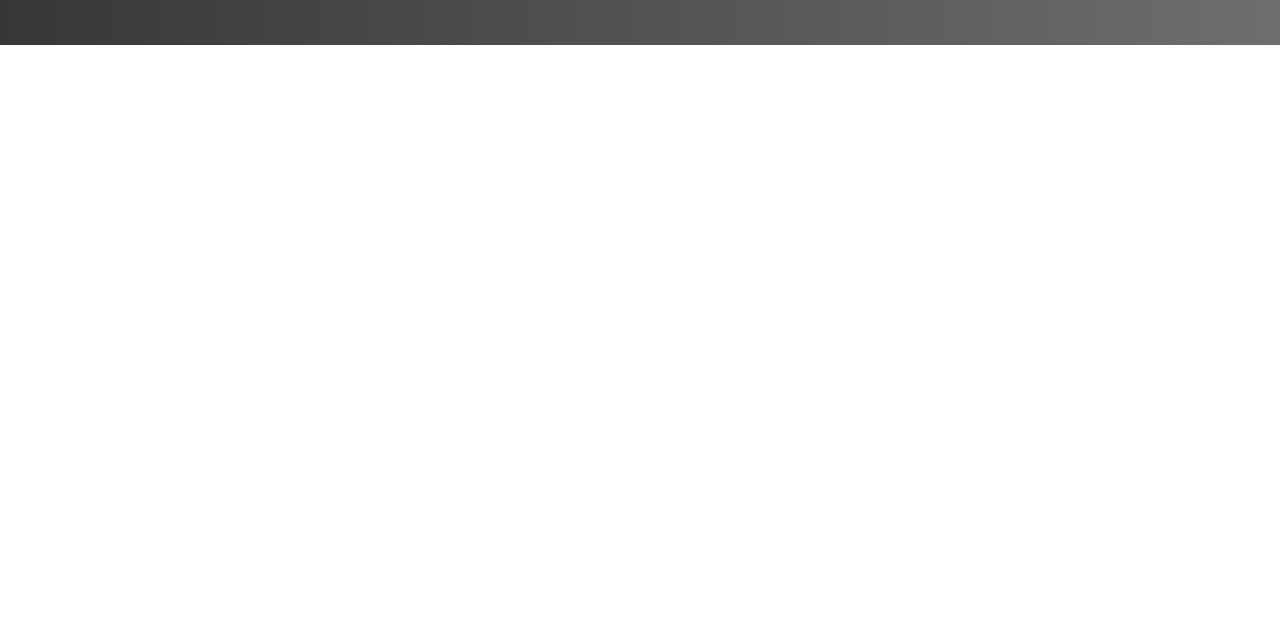
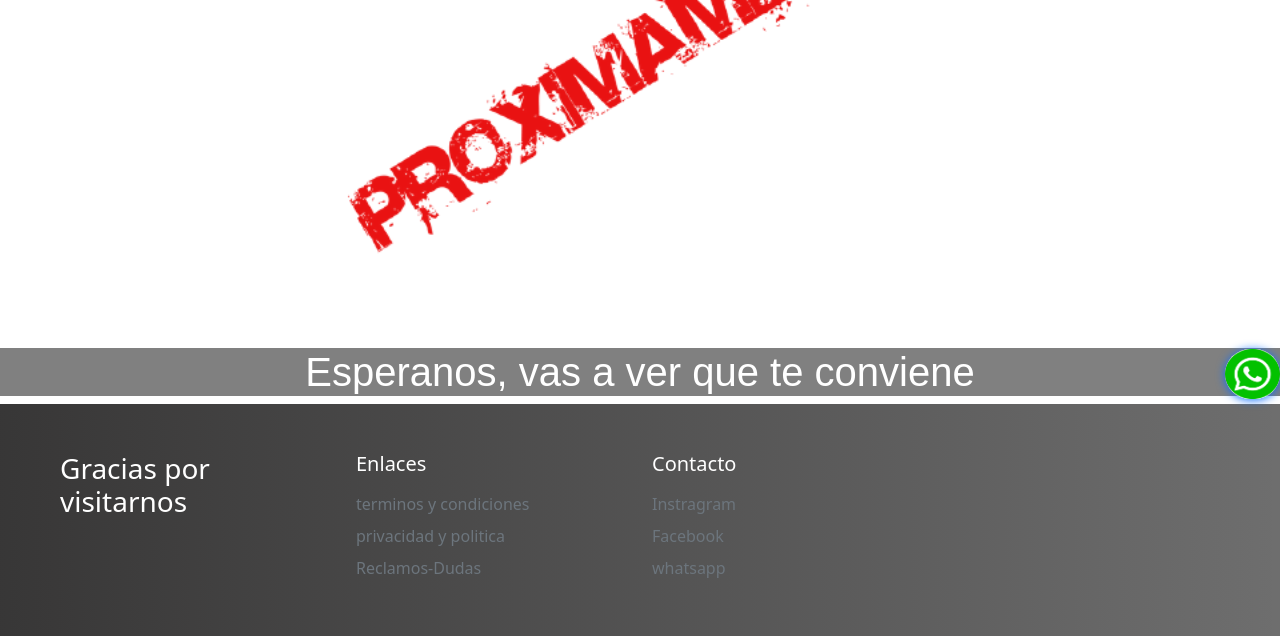
Before and after one commit to Lautarofdm/LaDimarcada, a plain HTML site: page pages/carritocompra.html in a window 1280 px wide. Shown: the part 371-1007 px from the top of the page. Before the commit the page ends 800 px from the top, so only its background shows below. Drawn offline with nearby package versions, Linux system fonts and the light colour scheme; a web font is replaced by a local one.

Commit message:
septimo guardado

```diff
--- a/css/style.css
+++ b/css/style.css
@@ -7,7 +7,7 @@
 body {
   background-image: url(../img/fondo); }
 
-.mainnosotros h1, .maintienda h1, .mainlegal h1, .maincontacto h1 {
+.mainnosotros h1, .maintienda h1, .mainlegal h1, .maincontacto h1, .maincarrito h1 {
   text-align: center;
   font-family: sans-serif;
   font-size: 40px; }
@@ -32,8 +32,28 @@ header .logo {
   width: 9rem;
   height: 7rem; }
 
+header li:hover {
+  font-size: 25px;
+  color: red; }
+
 footer .fondoheaderandfooter {
   background-image: linear-gradient(to right, rgba(31, 30, 30, 0.89), rgba(0, 0, 0, 0.568)); }
+
+footer .wsp {
+  position: fixed;
+  width: 55px;
+  height: 50px;
+  bottom: 30px;
+  right: 0;
+  border-radius: 50px;
+  text-align: center;
+  font-size: 30px;
+  box-shadow: 0px 1px 10px;
+  z-index: 2; }
+
+footer .wsp:hover {
+  width: 75px;
+  height: 70px; }
 
 .mainnosotros .almacen {
   margin: 5px;
@@ -49,9 +69,7 @@ footer .fondoheaderandfooter {
   color: white; }
 
 .mainnosotros .sobrenosotros {
-  flex-wrap: wrap;
-  padding-left: 2rem;
-  padding-right: 2rem; }
+  font-family: Arial, Helvetica, sans-serif; }
 
 .maintienda .colorcard {
   background-image: linear-gradient(to top, rgba(0, 0, 0, 0.568), rgba(31, 30, 30, 0.89)); }
@@ -93,3 +111,15 @@ footer .fondoheaderandfooter {
   .maincontacto h1 {
     background-color: gray;
     color: white; }
+
+.maincarrito img {
+  padding-top: 60px;
+  padding-bottom: 4rem;
+  width: 50rem; }
+
+.maincarrito h1 {
+  background-color: gray;
+  color: white; }
+
+.maincarrito .tamaniocard {
+  width: 99vw; }
--- a/pages/carritocompra.html
+++ b/pages/carritocompra.html
@@ -66,9 +66,19 @@
         </div>
     </nav>
 <!-- main -->
-<h1>Proximamente</h1>
+<main class="maincarrito">
+<div class="proximamenteimg text-center">
+
+    <a href="../index.html">
+<img src="../img/PROXIMAMENTE-01.png" alt="proximamente" class="text-center">
+</a>
+</div>
+<h1 class="h1carrito text-center">Esperanos, vas a ver que te conviene</h1>
+
+</main>
     <!-- footer -->
 <footer>
+    <a href="#"><img src="../img/wsp.png" alt="wsp" class="wsp"></a>
     <div class="container-fluid">
     <div class="row p-5  text-white fondoheaderandfooter">
         <div class="col-xs-12 col-md-6 col-lg-3">
--- a/scss/main.scss
+++ b/scss/main.scss
@@ -21,3 +21,4 @@ body{
 @import "./secciones/maintienda";
 @import "./secciones/pyp-tyc";
 @import "./secciones/contacto";
+@import "./secciones/carritocompra";
--- /dev/null
+++ b/scss/secciones/_carritocompra.scss
@@ -0,0 +1,14 @@
+.maincarrito{
+    img{
+        padding-top: 60px;
+        padding-bottom: 4rem;
+        width: 50rem;
+    }
+    h1{
+        @extend %titulos;
+    @include fontStyle (white);
+    }
+    .tamaniocard{
+        width: 99vw;
+    }
+}
--- a/scss/secciones/_footer.scss
+++ b/scss/secciones/_footer.scss
@@ -3,4 +3,21 @@ footer{
     .fondoheaderandfooter{
         background-image: linear-gradient(to right, rgba(31, 30, 30, 0.89),rgba(0, 0, 0, 0.568));
     }
+    .wsp{
+        position: fixed;
+        width: 55px;
+        height: 50px;
+        bottom: 30px;
+        right: 0;
+        border-radius: 50px;
+        text-align: center;
+        font-size: 30px;
+        box-shadow: 0px 1px 10px ;
+        z-index: 2;
     }
+    .wsp:hover{
+        width: 75px;
+        height: 70px;
+
+    }
+    }
--- a/scss/secciones/_header.scss
+++ b/scss/secciones/_header.scss
@@ -19,5 +19,9 @@ padding-top: 2px;
         width: 9rem;
         height: 7rem;
     }
+ li:hover{
 
+    font-size: 25px;
+    color: red;
+ }
 }
--- a/scss/secciones/_nosotros.scss
+++ b/scss/secciones/_nosotros.scss
@@ -3,8 +3,6 @@
         margin: 5px;
         width: 400px;
         height: 40vh;
-    }
-    .ubicacion{
     }
     .ubicolortamanio{
         width: 50vw;
@@ -15,9 +13,7 @@
     @include fontStyle (white);
     }
     .sobrenosotros{
-        flex-wrap: wrap;
-padding-left: 2rem;
-padding-right: 2rem;
+        font-family: Arial, Helvetica, sans-serif;
     }
 
 }
```
Also changed, not shown: index.html (+1 -1 lines), pages/hardware.html (+1 -0 lines), pages/monitores.html (+1 -0 lines), pages/nosotros.html (+1 -0 lines), pages/perifericos.html (+1 -0 lines), pages/privacidad-politica.html (+1 -1 lines), pages/reclamosdudas.html (+1 -0 lines), pages/sillasgamer.html (+2 -0 lines), pages/terminos-condiciones.html (+1 -1 lines), pages/tienda.html (+2 -0 lines), img/PROXIMAMENTE-01.png (added), scss/variables/_extend.scss (line endings or trailing spaces), 1 other file.
